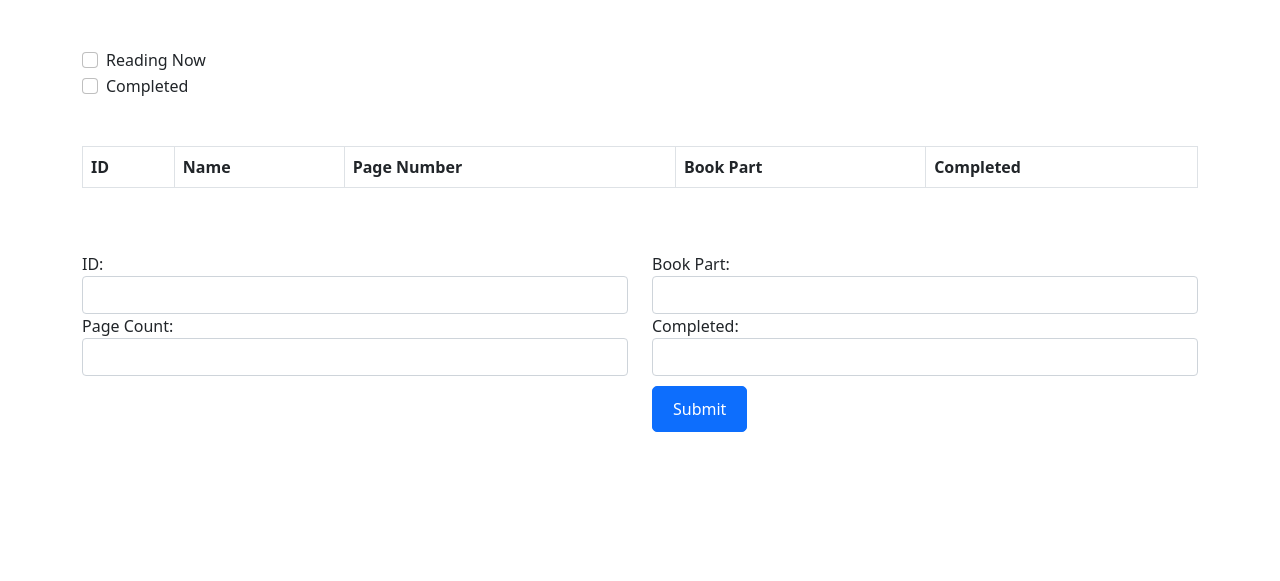
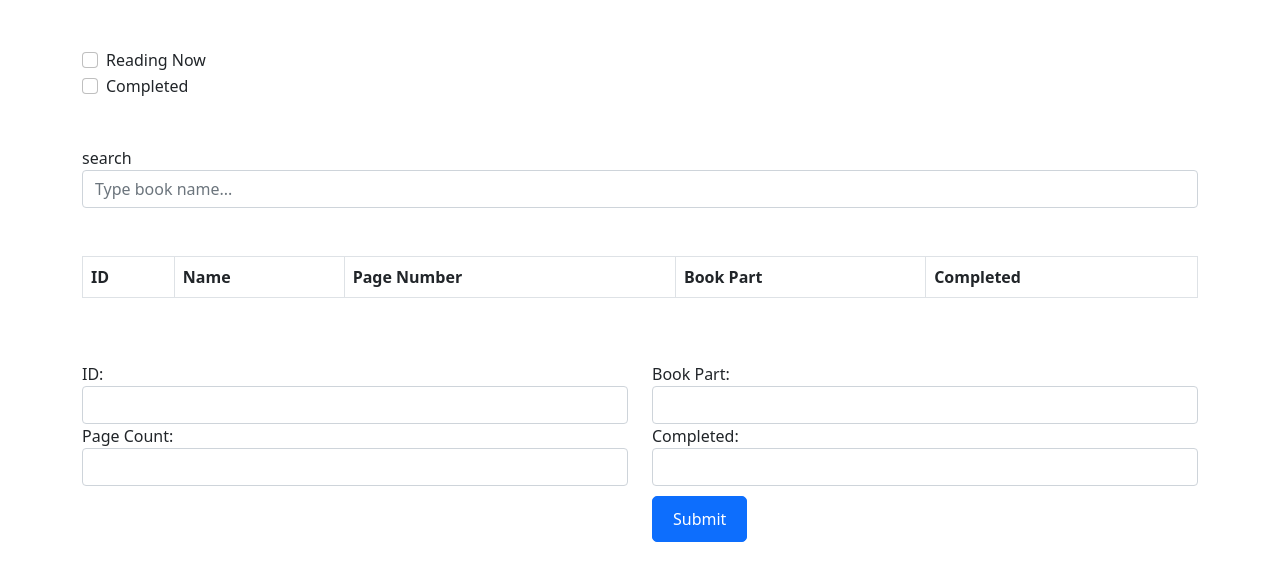
Before and after one commit to alhassanmohamed2/MyLibrary, a PHP site: page / in a window 1280 px wide. Shown: the top 581 px of the page. Run offline with PHP 8.4, Linux system fonts and the light colour scheme; data that the repository does not hold is empty.

Commit message:
add name filter

```diff
--- a/app/views/index.view.php
+++ b/app/views/index.view.php
@@ -14,6 +14,12 @@
   </div>
 </div>
 
+<div class="container mt-5">
+    <div class="form-group">
+      <label for="textInput">search</label>
+      <input type="text" class="form-control" id="textInput" placeholder="Type book name..." onkeyup="serachName(this)">
+    </div>
+  </div>
 
 <div class="container mt-5">
 
--- a/public/js/main.js
+++ b/public/js/main.js
@@ -36,3 +36,21 @@ function filterTableComplete(checkbox){
         }
    }
 }
+
+
+//////////////
+
+function serachName(textbox){
+    filter = textbox.value;
+    for(let i = 1; i < tr.length ; i++){
+        td = tr[i].querySelectorAll("td")[1];
+        txtValue = td.textContent || td.innerText;
+        if(txtValue.indexOf(filter) > -1){
+            tr[i].style.display = "";
+        }else{
+            tr[i].style.display = "none";
+
+        }
+    }
+
+}
```
